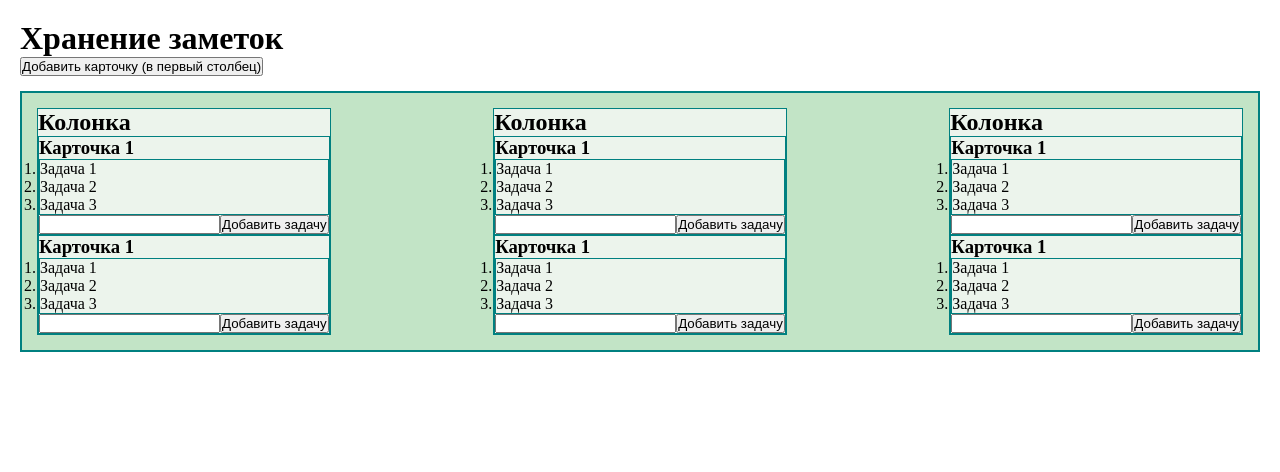
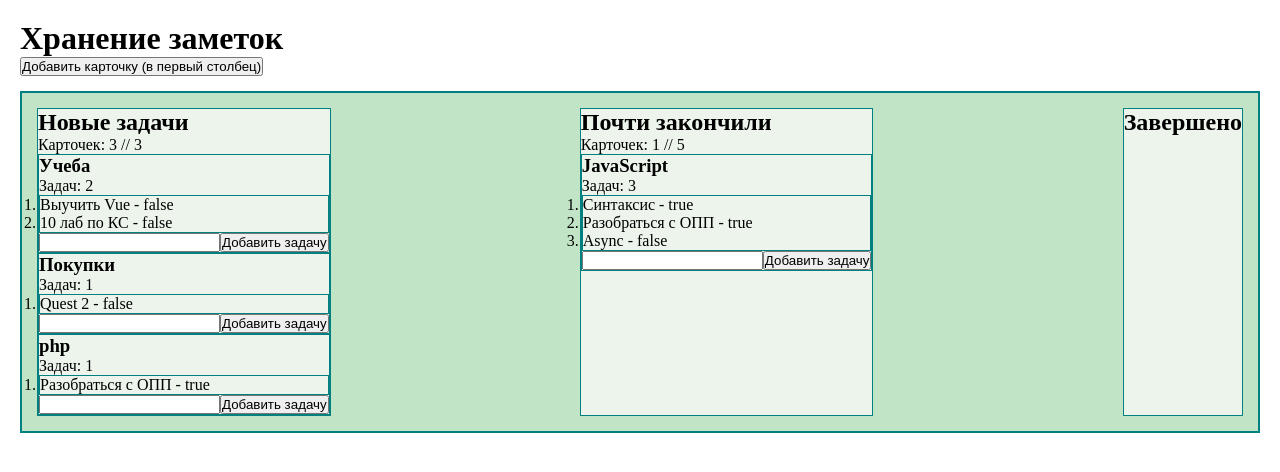
Before and after one commit to scarioneq/vue_practice_task2, a Vue app: page / in a window 1280 px wide. Shown: the top 472 px of the page. Built offline with nearby package versions, Linux system fonts and the light colour scheme.

Commit message:
Перекинул дату во все компоненты, рендерим теперь с даты

```diff
--- a/src/App.vue
+++ b/src/App.vue
@@ -23,7 +23,7 @@ export default {
           column: 1,
           tasks: [
             {id: 1, text: 'Выучить Vue', completed: false},
-            {id: 1, text: '10 лаб по КС', completed: false},
+            {id: 2, text: '10 лаб по КС', completed: false},
           ],
         },
         {
@@ -41,7 +41,17 @@ export default {
           tasks: [
             {id: 1, text: 'Разобраться с ОПП', completed: true},
           ],
-        }
+        },
+        {
+          id: 4,
+          title: 'JavaScript',
+          column: 2,
+          tasks: [
+            {id: 1, text: 'Синтаксис', completed: true},
+            {id: 2, text: 'Разобраться с ОПП', completed: true},
+            {id: 3, text: 'Async', completed: false},
+          ],
+        },
       ],
     }
   }
--- a/src/components/board/Board.vue
+++ b/src/components/board/Board.vue
@@ -1,18 +1,18 @@
 <template>
   <div class="board">
     <Column
-        title="Столбец 1"
+        title="Новые задачи"
         :cards="cards.filter(card => card.column === 1)"
         :limit="3"
     />
     <Column
-        title="Столбец 2"
+        title="Почти закончили"
         :cards="cards.filter(card => card.column === 2)"
         :limit="5"
     />
     <Column
-        title="Столбец 3"
-        :cards="cards.filter(card => card.column === 1)"
+        title="Завершено"
+        :cards="cards.filter(card => card.column === 3)"
     />
   </div>
 </template>
--- a/src/components/board/Column.vue
+++ b/src/components/board/Column.vue
@@ -1,19 +1,37 @@
 <template>
-  <div>
     <div class="column">
-      <h2>Колонка</h2>
-      <NoteCard />
-      <NoteCard />
+      <h2> {{ title }}</h2>
+      <div v-if="limit" class="column-info">
+        Карточек: {{ cards.length }} // {{ limit }}
+      </div>
+      <NoteCard
+          v-for="card in cards"
+          :key="card.id"
+          :card="card"
+      />
     </div>
 
-  </div>
 </template>
 
 <script>
 import NoteCard from "@/components/note/NoteCard.vue";
 
 export default {
-  components: {NoteCard}
+  components: {NoteCard},
+  props: {
+    title: {
+      type: String,
+      required: true
+    },
+    cards: {
+      type: Array,
+      default: () => []
+    },
+    limit: {
+      type: Number,
+      default: null
+    }
+  }
 
 }
 </script>
--- a/src/components/note/NoteCard.vue
+++ b/src/components/note/NoteCard.vue
@@ -1,7 +1,18 @@
 <template>
   <div class="note-card">
-    <h3>Карточка 1</h3>
-    <TodoList />
+    <h3>{{ card.title }}</h3>
+
+    <div>Задач: {{ card.tasks.length || 0 }}</div>
+
+    <div class="todo">
+      <ol>
+        <li v-if="card.tasks.length" v-for="task in card.tasks" :key="task.id">
+          {{ task.text }} - {{ task.completed ? 'true' : 'false' }}
+        </li>
+        <li v-else>Нет задач</li>
+      </ol>
+    </div>
+
     <div class="btn-add-do">
       <input type="text">
       <button>Добавить задачу</button>
@@ -10,10 +21,15 @@
 </template>
 
 <script>
-import TodoList from "@/components/note/TodoList.vue";
+
 
 export default {
-  components: {TodoList}
+  props: {
+    card: {
+      type: Object,
+      required: true
+    }
+  }
 
 }
 </script>
--- a/src/components/note/TodoList.vue
+++ /dev/null
@@ -1,19 +0,0 @@
-<template>
-  <div class="todo">
-    <ol>
-      <li>Задача 1</li>
-      <li>Задача 2</li>
-      <li>Задача 3</li>
-    </ol>
-  </div>
-</template>
-
-<script>
-export default {
-
-}
-</script>
-
-<style>
-
-</style>
```
